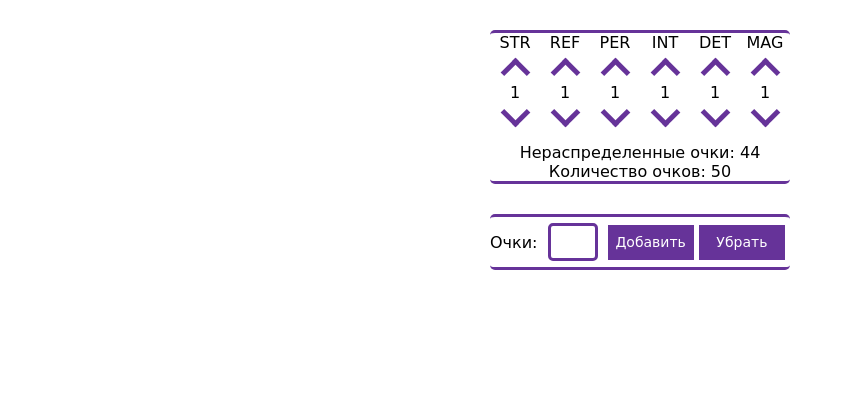
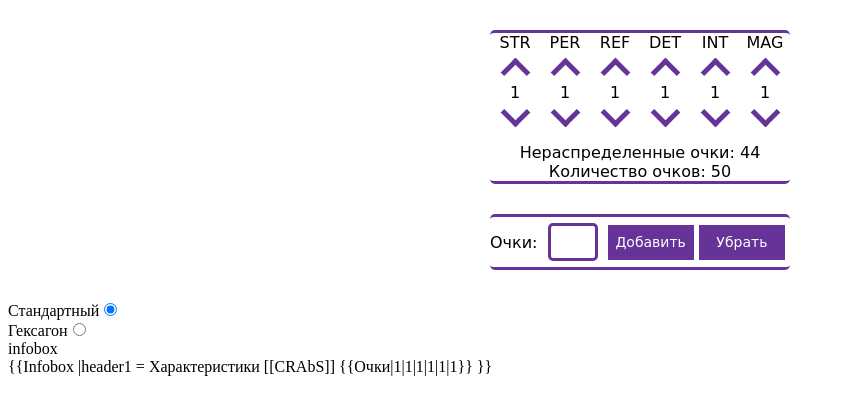
Before and after one commit to Ikamari/ariadna_stat_calculator, a React app: page / in a window 1280 px wide. Shown: the top 414 px of the page, without its empty margins (0-845 px from the left). Built offline with nearby package versions, Linux system fonts and the light colour scheme.

Commit message:
Added wiki infobox code output

```diff
--- a/app/components/Calculator.js
+++ b/app/components/Calculator.js
@@ -2,6 +2,7 @@
 import React, { Component } from "react";
 // Components
 import CalculatorGUI from "./CalculatorGUI"
+import WikiCode from './WikiCode'
 
 export default class Calculator extends Component {
     constructor(props){
@@ -76,6 +77,7 @@ export default class Calculator extends Component {
 
     render() {
         return(
+            <div>
                 <CalculatorGUI
                     increase={(statName) => this.increasePoints(statName)}
                     decrease={(statName) => this.decreasePoints(statName)}
@@ -83,6 +85,15 @@ export default class Calculator extends Component {
                     remove={(points) => this.removePoints(points)}
                     stats={this.state}
                 />
+                <WikiCode
+                    str = {this.state.str}
+                    per = {this.state.per}
+                    refl = {this.state.ref}
+                    det = {this.state.det}
+                    int = {this.state.int}
+                    mag = {this.state.mag}
+                />
+            </div>
         )
     }
 }
--- a/app/components/CalculatorGUI.js
+++ b/app/components/CalculatorGUI.js
@@ -23,10 +23,10 @@ const CalculatorGUI = (props) => {
         <div className="calculator">
             <div className="calculator-stats">
                 {stat(increase, decrease, "str", stats["str"])}
+                {stat(increase, decrease, "per", stats["per"])}
                 {stat(increase, decrease, "ref", stats["ref"])}
-                {stat(increase, decrease, "per", stats["per"])}
+                {stat(increase, decrease, "det", stats["det"])}
                 {stat(increase, decrease, "int", stats["int"])}
-                {stat(increase, decrease, "det", stats["det"])}
                 {stat(increase, decrease, "mag", stats["mag"])}
             </div>
             <div className="calculator-available-points">
--- /dev/null
+++ b/app/components/WikiCode.js
@@ -0,0 +1,55 @@
+// React
+import React, {Component} from 'react'
+// Infobox styles
+import hexagonStyle from './wiki-infobox-styles/hexagon'
+import simpleStyle from './wiki-infobox-styles/simple'
+
+class WikiCode extends Component {
+    constructor(props) {
+        super(props);
+        this.state = {
+            selectedStyle: 0
+        }
+    }
+
+    changeInfoboxStyle(style) {
+        this.setState({
+            ...this.state,
+            selectedStyle: style
+        })
+    }
+
+    render() {
+        const {str, per, refl, det, int, mag} = this.props;
+
+        return (
+            <div className = "wiki-infobox">
+            <div className = "wiki-infobox-style-select">
+                <div className="infobox-style-option">
+                    <label>Стандартный
+                        <input type="radio" name="infoboxStyle" onClick={() => this.changeInfoboxStyle(0)} defaultChecked />
+                        <span />
+                    </label>
+                </div>
+                <div className = "infobox-style-option">
+                    <label>Гексагон
+                        <input type = "radio" name = "infoboxStyle" onClick={() => this.changeInfoboxStyle(1)} />
+                        <span />
+                    </label>
+                </div>
+            </div>
+                <div>
+                    <div className = "wiki-infobox-info">infobox</div>
+                    <div className = "wiki-infobox-code">
+                        {this.state.selectedStyle === 1 ?
+                            hexagonStyle(str, per, refl, det, int, mag) :
+                            simpleStyle(str, per, refl, det, int, mag)
+                        }
+                    </div>
+                </div>
+            </div>
+        )
+    }
+}
+
+export default WikiCode
--- /dev/null
+++ b/app/components/wiki-infobox-styles/hexagon.js
@@ -0,0 +1 @@
+export default (str, per, ref, det, int, mag) => (`{{ГексОчки|${str}|${per}|${ref}|${det}|${int}|${int}}}`)
--- /dev/null
+++ b/app/components/wiki-infobox-styles/simple.js
@@ -0,0 +1,6 @@
+export default (str, per, ref, det, int, mag) => (
+    `{{Infobox
+|header1 = Характеристики [[CRAbS]]
+{{Очки|${str}|${per}|${ref}|${det}|${int}|${int}}}
+}}
+`)
--- a/package.json
+++ b/package.json
@@ -21,8 +21,11 @@
     "react-dom": "^16.0.0"
   },
   "devDependencies": {
+    "babel-preset-es2015": "^6.24.1",
     "babel-preset-react": "^6.24.1",
     "babel-preset-stage-2": "^6.24.1",
-    "webpack": "^3.7.1"
+    "npm-install-webpack-plugin": "^4.0.5",
+    "webpack": "^3.10.0",
+    "webpack-dev-server": "^2.9.7"
   }
 }
```
Lines whose indentation alone changed are shown as unchanged.
